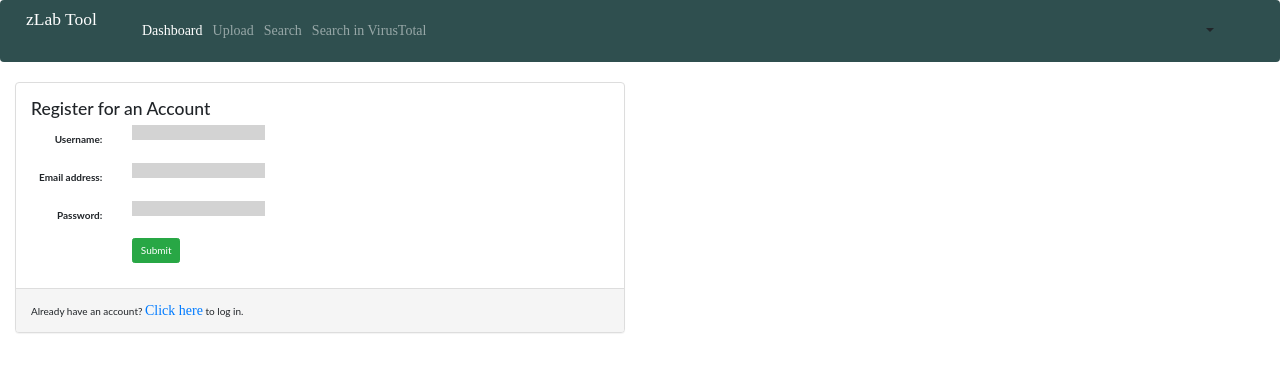
After one commit to hazalmaslan/django-webapp, a Django app: page /register/ in a window 1280 px wide. The commit adds this page. Shown: the top 372 px of the page. Run offline with Django 3.2, Linux system fonts and the light colour scheme; some libraries are stand-ins or nearby versions.

Commit message:
login - register pages correction

```diff
--- a/Z_Lab_Tool/settings.py
+++ b/Z_Lab_Tool/settings.py
@@ -127,3 +127,5 @@ USE_TZ = True
 # https://docs.djangoproject.com/en/2.2/howto/static-files/
 
 STATIC_URL = '/static/'
+
+LOGIN_REDIRECT_URL = ''
--- a/Z_Lab_Tool/urls.py
+++ b/Z_Lab_Tool/urls.py
@@ -19,4 +19,5 @@ from django.urls import path, include
 urlpatterns = [
     path('admin/', admin.site.urls),
     path('', include('z_lab_engine.urls')),
+
 ]
--- a/z_lab_engine/models.py
+++ b/z_lab_engine/models.py
@@ -13,7 +13,7 @@ class Hash(models.Model):
     md5 = models.CharField(max_length=32, blank=True)
     sha1 = models.CharField(max_length=40, blank=True)
     sha256 = models.CharField(max_length=64, blank=True)
-    update_tags = TaggableManager()
+    upload_tags = TaggableManager()
 
 
 class SearchTag(models.Model):
--- a/z_lab_engine/static/z_lab_engine/css/main.css
+++ b/z_lab_engine/static/z_lab_engine/css/main.css
@@ -780,3 +780,7 @@ input[type="date"]{
   	height: 16px;
 	background-image: url("../images/question.png");
 }
+
+.login-input input {
+	background-color: lightgrey;
+}
--- a/z_lab_engine/templates/z_lab_engine/base.html
+++ b/z_lab_engine/templates/z_lab_engine/base.html
@@ -14,7 +14,7 @@
     <link rel="stylesheet" type="text/css" href="{% static 'z_lab_engine/css/main.css' %}">
     <!--===============================================================================================-->
 
-    <link rel="stylesheet" href="{% static "fontawesome/css/fontawesome-all.min.css" %}">
+    <link rel="stylesheet" href="{% static " fontawesome/css/fontawesome-all.min.css " %}">
     <link rel="stylesheet" type="text/css" href="{% static 'z_lab_engine/fonts/iconic/css/material-design-iconic-font.min.css'%}">
     <!--===============================================================================================-->
 
@@ -42,8 +42,7 @@
         <a class="navbar-brand" href="#"><h3>zLab Tool</h3></a>
 
         <!-- Collapse button -->
-  <button class="navbar-toggler" type="button" data-toggle="collapse" data-target="#basicExampleNav"
-    aria-controls="basicExampleNav" aria-expanded="false" >
+        <button class="navbar-toggler" type="button" data-toggle="collapse" data-target="#basicExampleNav" aria-controls="basicExampleNav" aria-expanded="false">
             <span class="navbar-toggler-icon"></span>
         </button>
 
@@ -66,14 +65,16 @@
                 </li>
 
             </ul>
+
             <!-- Links -->
 
-      <li class="nav-item dropdown" >
-        <a class="nav-link dropdown-toggle" id="navbarDropdownMenuLink" data-toggle="dropdown"
-          aria-haspopup="true" aria-expanded="false" style="margin-right: 30px;"><i class="fa fa-user" style="color: white;"></i></a>
+            <li class="nav-item dropdown">
+                <a class="nav-link dropdown-toggle" id="navbarDropdownMenuLink" data-toggle="dropdown" aria-haspopup="true" aria-expanded="false" style="margin-right: 30px;"><i class="fa fa-user" style="color: white;"></i></a>
                 <div class="dropdown-menu dropdown-primary " aria-labelledby="navbarDropdownMenuLink">
-          <a class="dropdown-item" href="#">Log In</a>
-          <a class="dropdown-item" href="#">Register</a>
+                    {% if user.is_authenticated %} Hello {{ user.username }}
+                    <a href="{% url 'logout'%}">Logout</a> {% else %}
+                    <a href="{% url 'register'%}">Sign up</a>
+                    <a href="{% url 'login'%}">Login</a> {% endif %}
                 </div>
             </li>
         </div>
@@ -81,9 +82,8 @@
         <!-- Collapsible content -->
 
     </nav>
-{% block body %}
-{% endblock %}
-
+    {% block body %} {% endblock %}
 
 </body>
+
 </html>
--- /dev/null
+++ b/z_lab_engine/templates/z_lab_engine/form_template.html
@@ -0,0 +1,10 @@
+
+{% for field in form %}
+    <div class="form-group">
+        <div class="col-sm-offset-2 col-sm-10">
+            <span class="text-danger small">{{ field.errors }}</span>
+        </div>
+        <label class="control-label col-sm-2">{{ field.label_tag }}</label>
+        <div class="col-sm-10 login-input">{{ field }}</div>
+    </div>
+{% endfor %}
--- a/z_lab_engine/templates/z_lab_engine/register.html
+++ b/z_lab_engine/templates/z_lab_engine/register.html
@@ -1,10 +1,35 @@
-{% extends 'z_lab_engine/base_visitor.html' %}
+{% extends 'z_lab_engine/base.html' %}
+{% block title %}Register{% endblock %}
+{% block register_active %}active{% endblock %}
 
-{% block content %}
-    <h2>Register</h2>
-    <form method="post">
-        {% csrf_token %}
-        {{ form.as_p }}
-        <button type="submit">Sign up</button>
-    </form>
+{% block body %}
+<div class="container-fluid">
+
+    <div class="row">
+        <div class="col-sm-12 col-md-6">
+            <div class="panel panel-default">
+                <div class="panel-body">
+                    <h3>Register for an Account</h3>
+                    {% if error_message %}
+                        <p><strong>{{ error_message }}</strong></p>
+                    {% endif %}
+                    <form class="form-horizontal" role="form" action="" method="post" enctype="multipart/form-data">
+                        {% csrf_token %}
+                        {% include 'z_lab_engine/form_template.html' %}
+                        <div class="form-group">
+                            <div class="col-sm-offset-2 col-sm-10">
+                                <button type="submit" class="btn btn-success">Submit</button>
+                            </div>
+                        </div>
+                    </form>
+                </div>
+                <div class="panel-footer">
+                    Already have an account? <a href="{% url 'login' %}">Click here</a> to log in.
+                </div>
+            </div>
+        </div>
+    </div>
+
+</div>
+
 {% endblock %}
--- a/z_lab_engine/urls.py
+++ b/z_lab_engine/urls.py
@@ -3,15 +3,24 @@ from . import views
 
 
 urlpatterns = [
-    # engine/
+    # /
     path('', views.dashboard, name='dashboard'),
 
-    # engine/search/
+    # /search/
     path('search/', views.search, name='search'),
 
-    # engine/update/
+    # /update/
     path('upload/', views.upload, name='upload'),
 
-    # engine/virus_total_search
+    # /virus_total_search/
     path('virus_total_search/', views.search, name='virus_total_search'),
+
+    # /login/
+    path('login/', views.login_user, name='login'),
+
+    # /logout/
+    path('logout/', views.logout_user, name='logout'),
+
+    # /register/
+    path('register/', views.register, name='register'),
 ]
--- a/z_lab_engine/views.py
+++ b/z_lab_engine/views.py
@@ -1,7 +1,11 @@
 from django.shortcuts import render
 from django.views.generic import CreateView
 from .models import Hash, SearchTag
-
+from django.views.generic import FormView, RedirectView
+from django.contrib.auth.forms import AuthenticationForm
+from django.contrib.auth import REDIRECT_FIELD_NAME, login, logout, authenticate
+from django.utils.http import is_safe_url
+from .forms import UserForm
 # Create your views here.
 
 
@@ -26,4 +30,47 @@ class SearchTagCreateView(CreateView):
     model = SearchTag
     fields = ('tags', 'count')
 
+
+def logout_user(request):
+    logout(request)
+    form = UserForm(request.POST or None)
+    context = {
+        "form": form,
+    }
+    return render(request, 'z_lab_engine/login.html', context)
+
+
+def login_user(request):
+    if request.method == "POST":
+        username = request.POST['username']
+        password = request.POST['password']
+        user = authenticate(username=username, password=password)
+        if user is not None:
+            if user.is_active:
+                login(request, user)
+                return render(request, 'z_lab_engine/dashboard.html')
+            else:
+                return render(request, 'z_lab_engine/login.html', {'error_message': 'Your account has been disabled'})
+        else:
+            return render(request, 'z_lab_engine/login.html', {'error_message': 'Invalid login'})
+    return render(request, 'z_lab_engine/login.html')
+
+
+def register(request):
+    form = UserForm(request.POST or None)
+    if form.is_valid():
+        user = form.save(commit=False)
+        username = form.cleaned_data['username']
+        password = form.cleaned_data['password']
+        user.set_password(password)
+        user.save()
+        user = authenticate(username=username, password=password)
+        if user is not None:
+            if user.is_active:
+                login(request, user)
+                return render(request, 'z_lab_engine/dashboard.html')
+    context = {
+        "form": form,
+    }
+    return render(request, 'z_lab_engine/register.html', context)
 # TODO: search a way to get the text from the htmls
```
Also changed, not shown: z_lab_engine/templates/z_lab_engine/login.html (+46 -8 lines), z_lab_engine/templates/z_lab_engine/search_in_virustotal.html (+1 -11 lines). Lines whose indentation alone changed are shown as unchanged.
